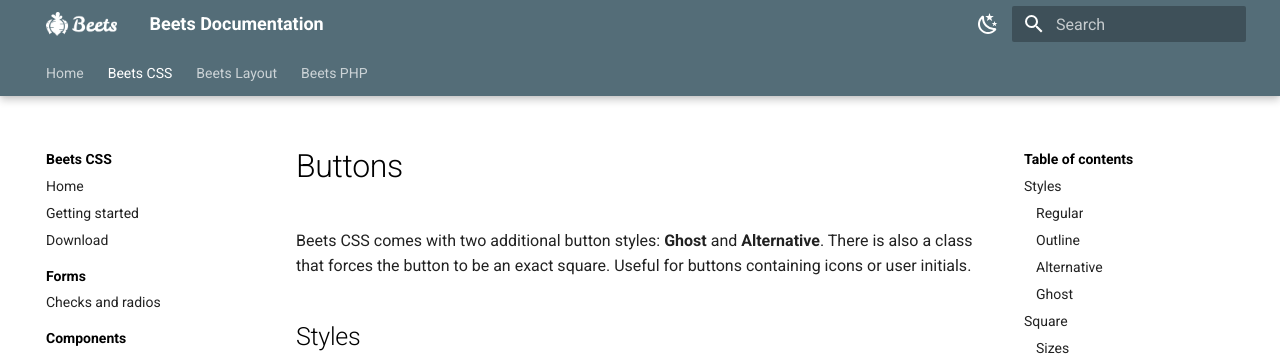
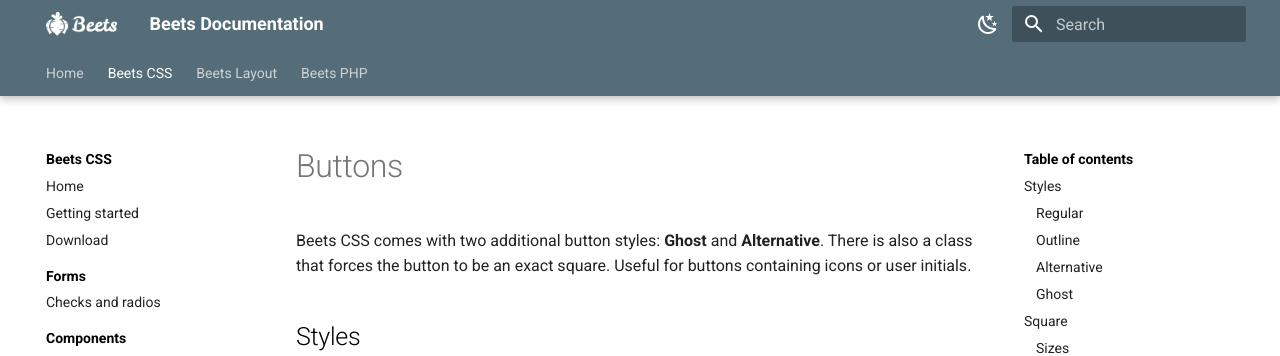
Before and after one commit to jonasbirkelof/beets, an MkDocs documentation site: the page built from docs/beets-css/components/buttons.md, in a window 1280 px wide. Shown: the top 356 px of the page. Built offline with MkDocs 1.6.1 and Material for MkDocs 9.7.7, drawn with Linux system fonts in a browser that asks for light colours.

Commit message:
Test removing overrides

```diff
--- a/docs/assets/stylesheets/custom.css
+++ b/docs/assets/stylesheets/custom.css
@@ -31,11 +31,11 @@
 
 /* Headers */
 h1, h2, h3, h4, h5 {
-	color: #000 !important;
+	color: #000;
 }
 body[data-md-color-scheme='slate'] {
 	h1, h2, h3, h4, h5 {
-		color: #fff !important;
+		color: #fff;
 	}
 }
 
```
